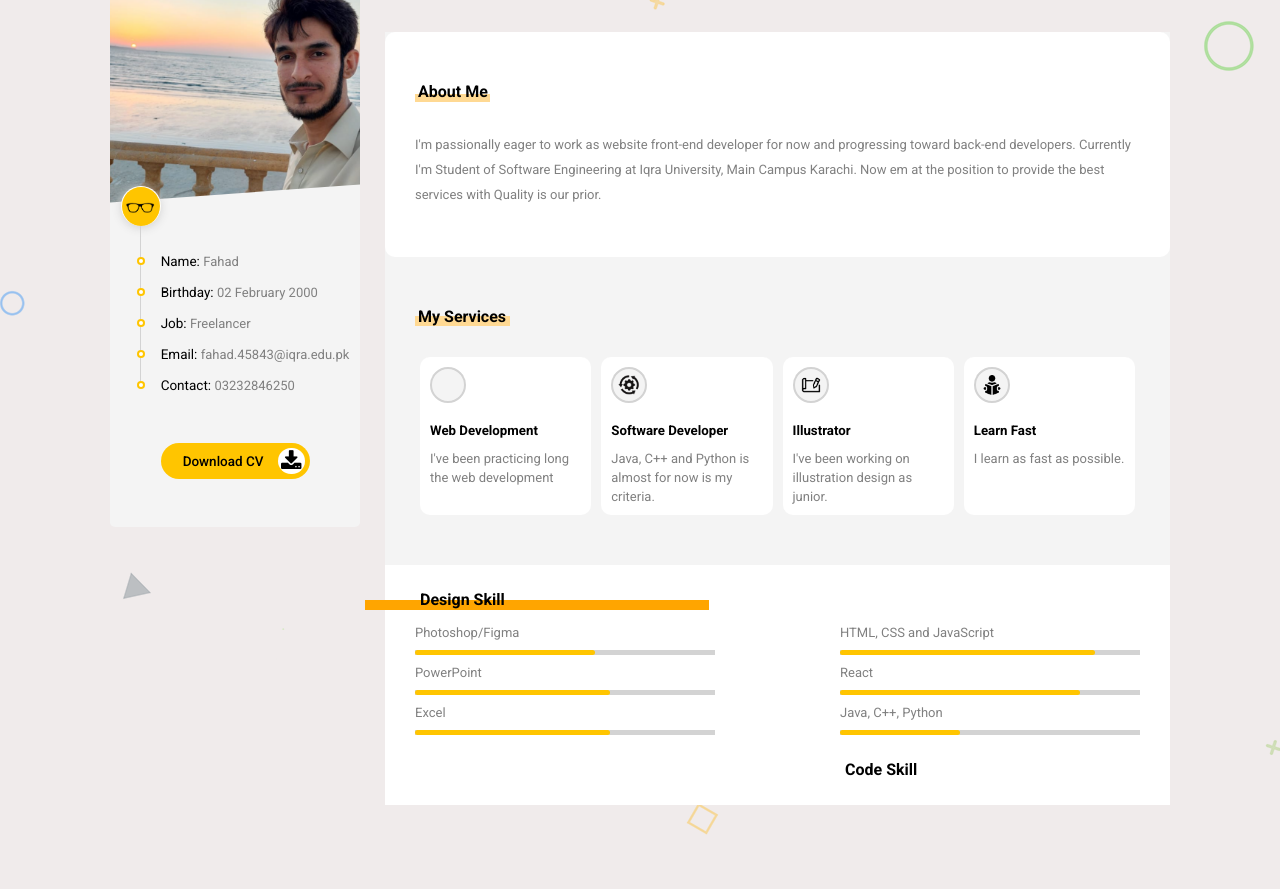
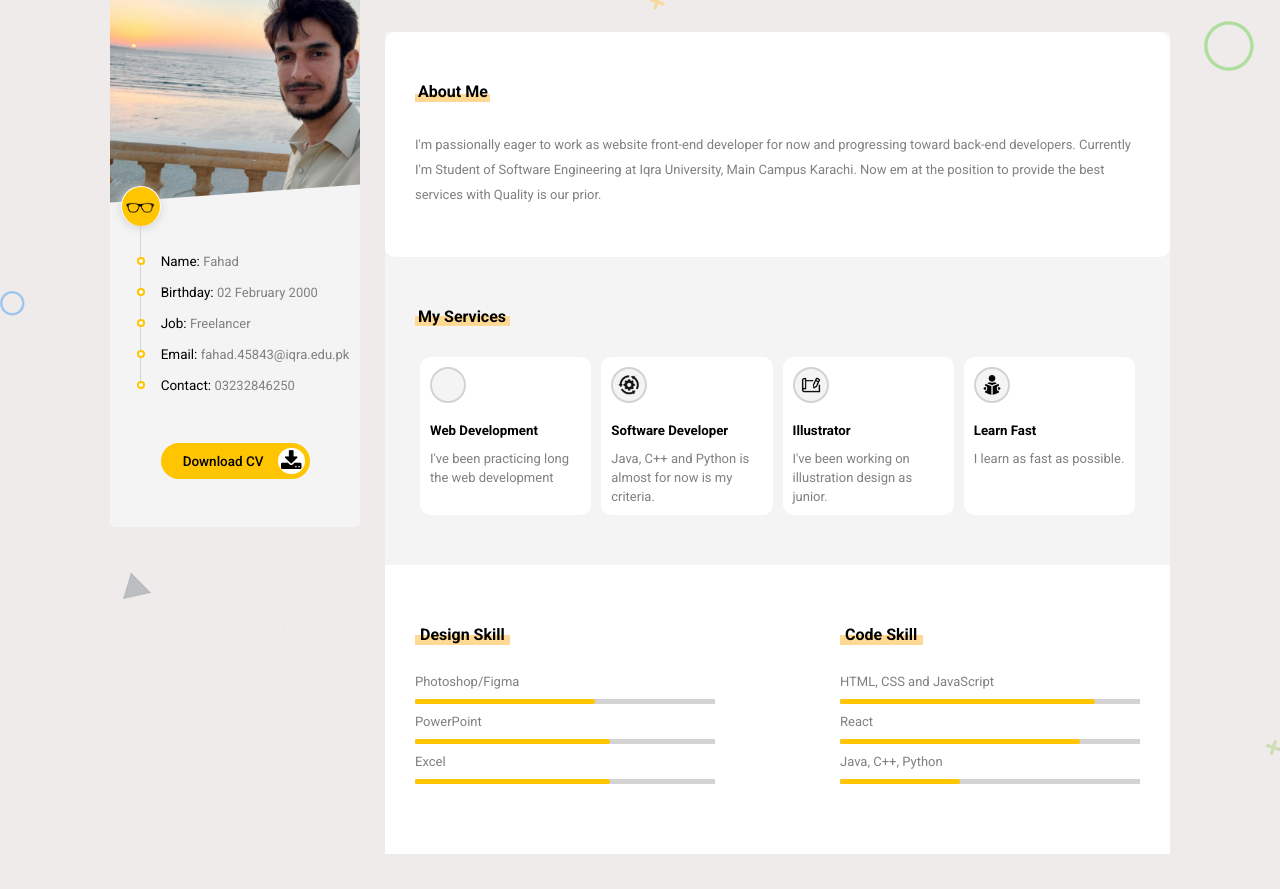
Before and after one commit to FahadAbdulQayyum/myPortfolio, a plain HTML site: page index.html in a window 1280 px wide. Shown: the part 133-1022 px from the top of the page. Before the commit the page ends 973 px from the top, so only its background shows below. Drawn offline with Linux system fonts and the light colour scheme.

Commit message:
underline of design and code skill portion programmed

```diff
--- a/style.css
+++ b/style.css
@@ -415,10 +415,6 @@ button span i {
     margin: 20px 0 10px 0;
 }
 
-.container .rightContainer .lowerContainer .skills .cards .design-skill .underline {
-    background-color: orange;
-    position: absolute;
-}
 .container .rightContainer .lowerContainer .skills .cards {
     display: flex;
     flex-direction: row;
@@ -433,45 +429,27 @@ button span i {
     margin-bottom: 30px;
 }
 
-.container .rightContainer .lowerContainer .skills .cards {
+
+.container .rightContainer .lowerContainer .skills .cards .code-skill ,
+.container .rightContainer .lowerContainer .skills .cards .design-skill {
+    display: flex;
+    flex-direction: column;
     position: relative;
 }
-
-/* .container .rightContainer .lowerContainer .skills .cards .design-skill .underline,
-.container .rightContainer .lowerContainer .skills .cards .code-skill .underline { */
-.container .rightContainer .lowerContainer .skills .cards .underline {
+.container .rightContainer .lowerContainer .skills .cards .code-skill h4,
+.container .rightContainer .lowerContainer .skills .cards .design-skill h4 {
+    z-index: 99;
+}
+.container .rightContainer .lowerContainer .skills .cards .code-skill .underline,
+.container .rightContainer .lowerContainer .skills .cards .design-skill .underline {
     height: 10px;
-    /* width: 11.3%; */
-    width: 37.5%;
-    background-color: orange;
-    /* background-color: red; */
+    width: 95px;
+    background-color: var(--underline);
     position: absolute;
-    top: 35px;
-    z-index: 9;
+    top: 10px;
 }
-
-.container .rightContainer .lowerContainer .skills .cards .design-skill h4 {
-    position: absolute;
-    z-index: 99;
-    top: 25px;
-}
-
-.container .rightContainer .lowerContainer .skills .cards .code-skill h4 {
-    position: absolute;
-    z-index: 99;
-    top: 195px;
-}
-
 .container .rightContainer .lowerContainer .skills .cards .code-skill .underline {
-    height: 10px;
-    /* width: 11.3%; */
-    width: 37.5%;
-    background-color: orange;
-    /* background-color: red; */
-    position: absolute;
-    top: 35px;
-    left: -20px;
-    z-index: 19;
+    width: 83px;
 }
 
 .container .rightContainer .lowerContainer .skills .cards .code-skill .range,
```
